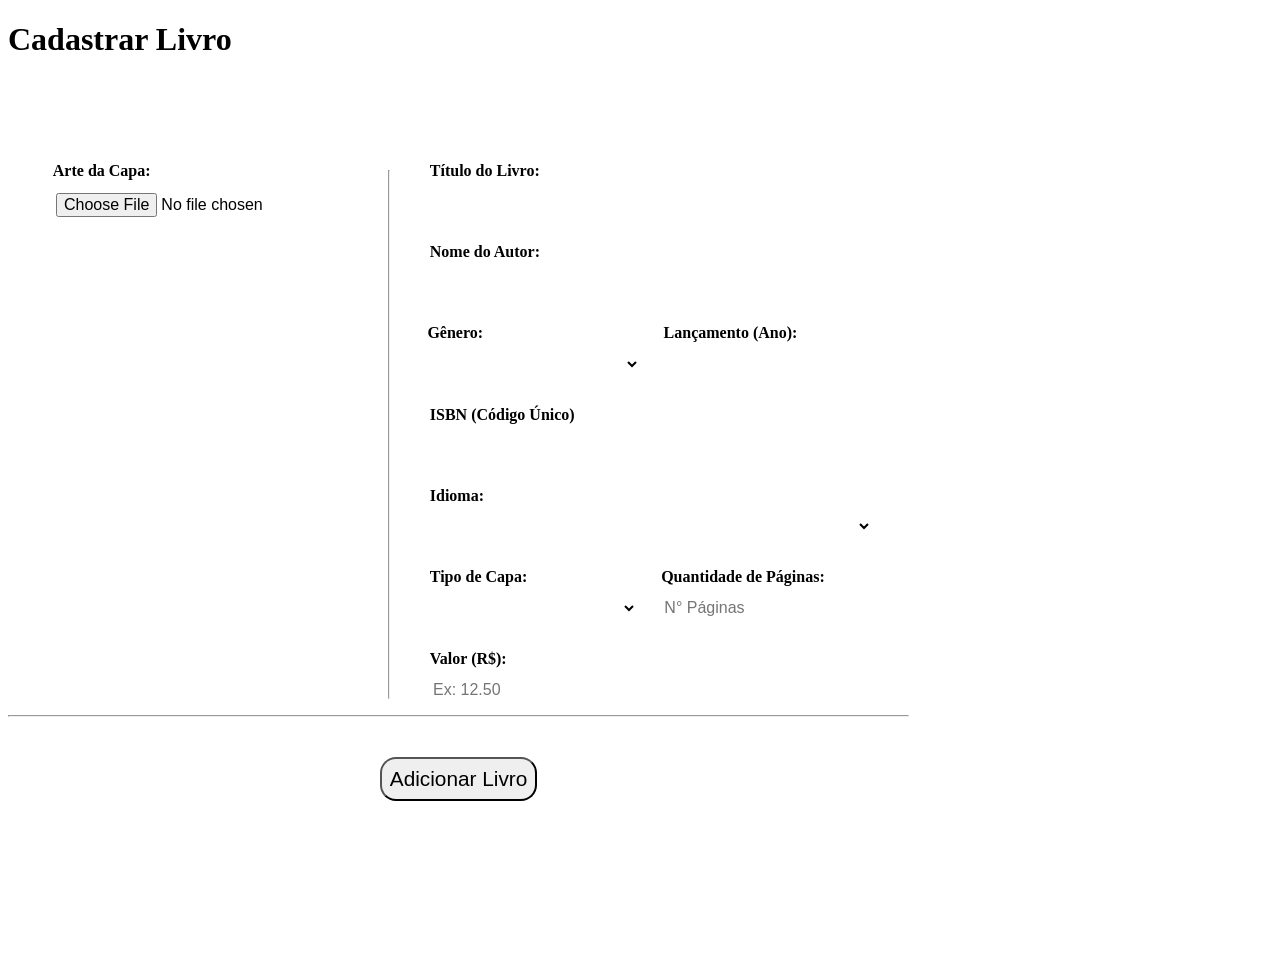
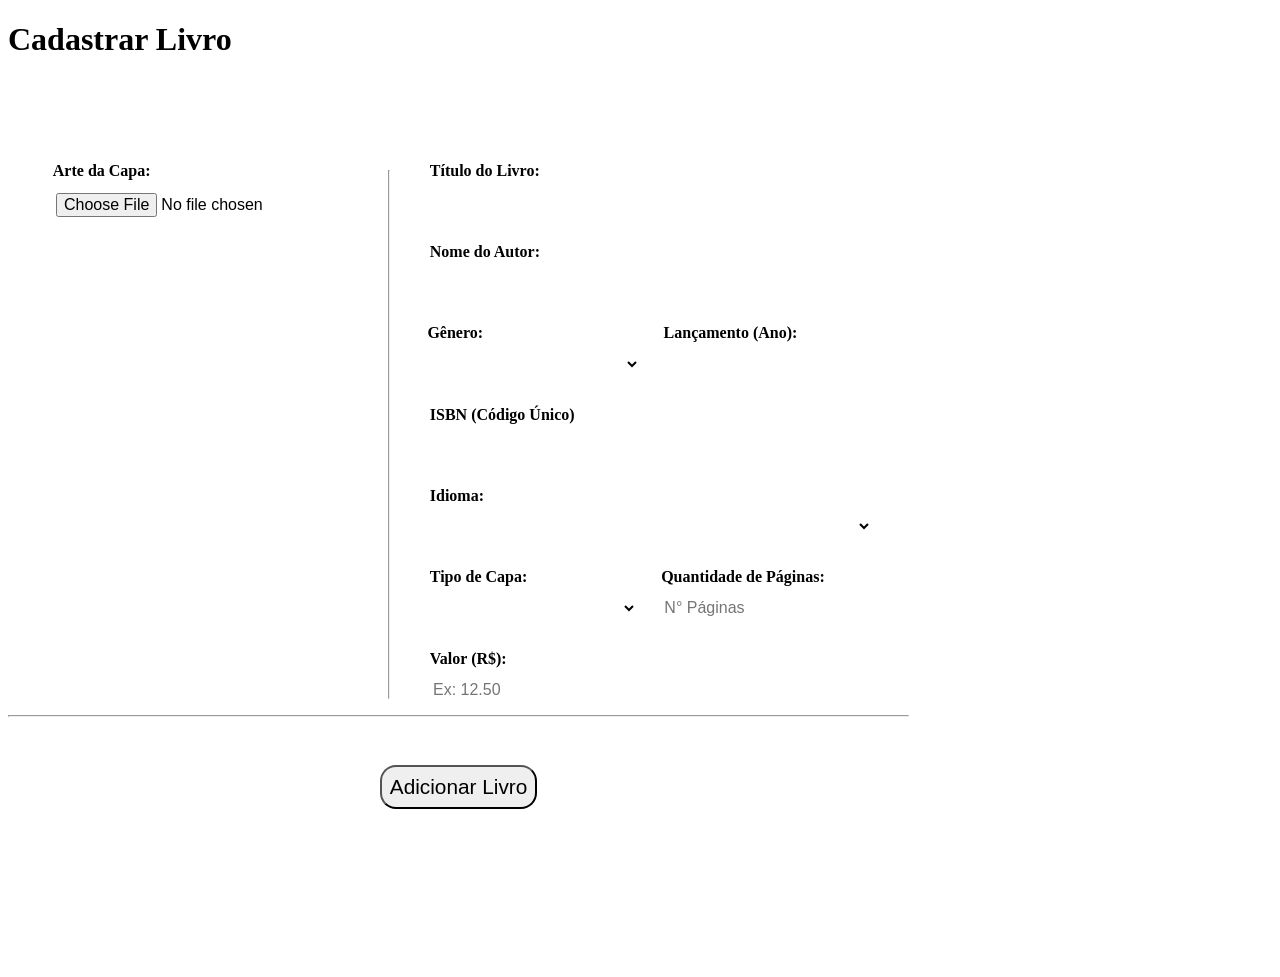

RetroReads #29.94

--- a/css/cadastro.css
+++ b/css/cadastro.css
@@ -141,6 +141,8 @@
     align-items: center;
 
     background-color: var(--corBranco);
+
+    margin-top: 1rem;
 }
 
 .janela-add-livro h1{
@@ -232,7 +234,6 @@
 }
 
 #preview-capa{
-    width: 80%;
     align-self: center;
     justify-content: baseline;
 
@@ -257,8 +258,10 @@
     flex-direction: column;
     align-items: center;
     justify-items: center;
-    margin-top: 0rem;
-    margin-bottom: 1rem;
+
+    margin-top: 1rem;
+    padding-bottom: 2rem;
+    font-size: 1.3rem;
 }
 
 #btn-livroCadastro{
@@ -283,6 +286,15 @@
 
 /* -------------------- RESPONSIVIDADE 800px -------------------- */
 @media (max-width: 800px){
+
+    #preview-capa{
+        width: 40%;
+    }
+
+    .hr-horizintal{
+        display: none;
+    }
+
     .tem-login{
         display: none;
     }
@@ -335,6 +347,11 @@
     }
 
     #btn-cadastro{
+        padding: .8rem 3rem;
+        border-radius: 2rem;
+    }
+
+    #btn-janelaLivroCadastro{
         padding: .8rem 3rem;
         border-radius: 2rem;
     }
